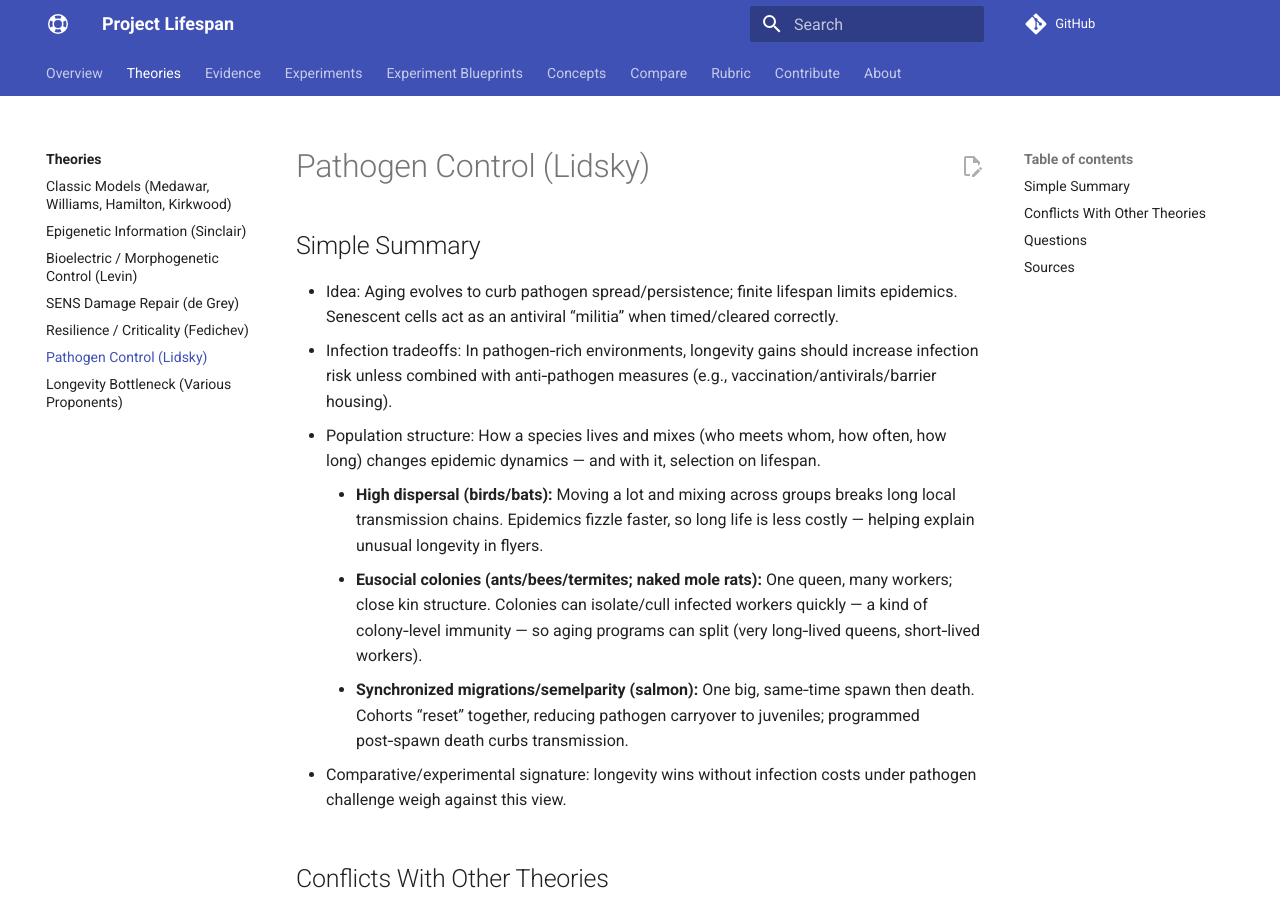
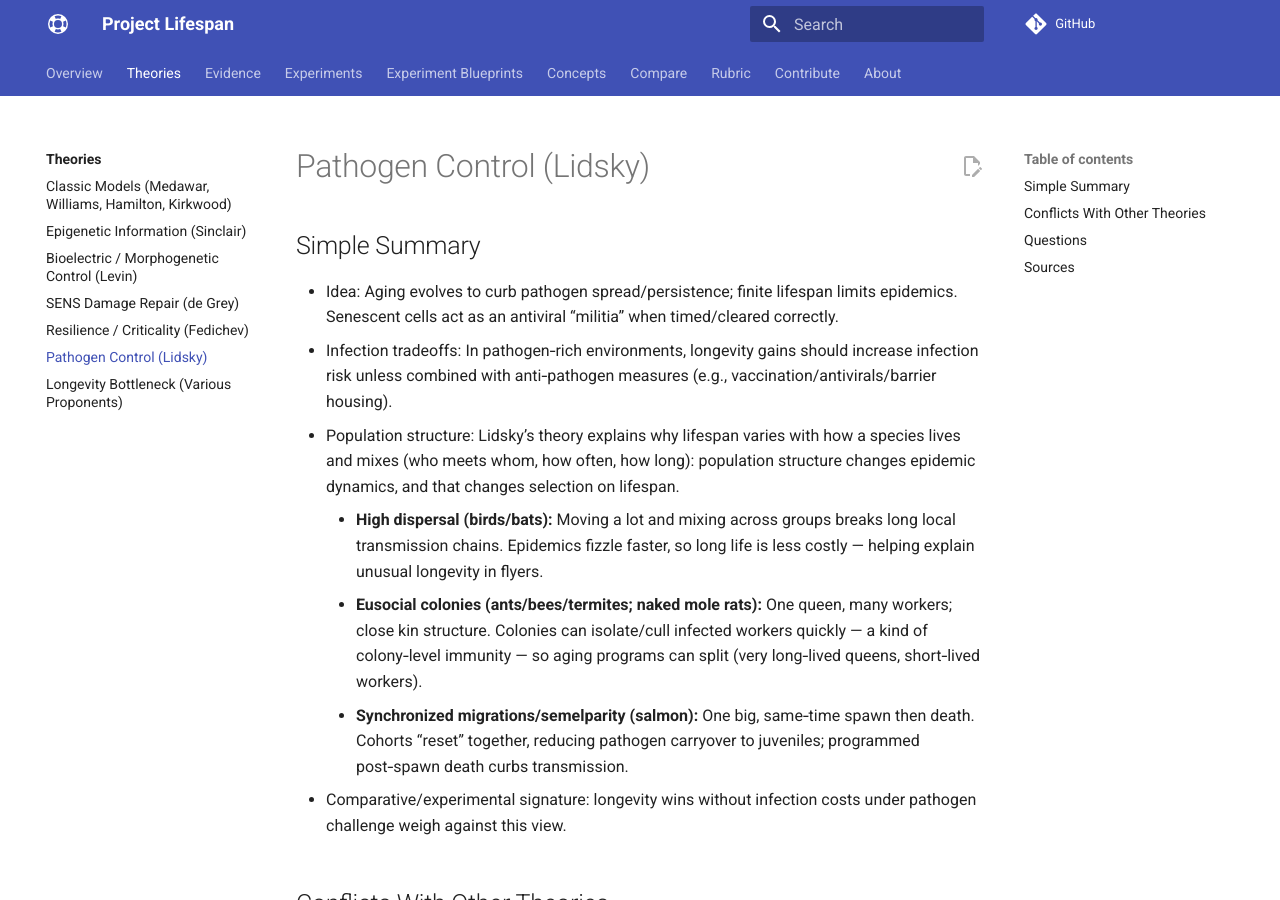
Before and after one commit to djgish485/project-lifespan, an MkDocs documentation site: the page built from docs/theories/pathogen_control.md, in a window 1280 px wide and 900 px high. Built offline with MkDocs 1.6.1 and Material for MkDocs 9.7.7, drawn with Linux system fonts in a browser that asks for light colours; comment, search, counter and statistics services are not loaded.

Commit message:
docs(pathogen-control): clarify that PC explains lifespan variation via population structure

```diff
--- a/docs/theories/pathogen_control.md
+++ b/docs/theories/pathogen_control.md
@@ -25,7 +25,7 @@ tags:
 
 - Idea: Aging evolves to curb pathogen spread/persistence; finite lifespan limits epidemics. Senescent cells act as an antiviral “militia” when timed/cleared correctly.
 - Infection tradeoffs: In pathogen‑rich environments, longevity gains should increase infection risk unless combined with anti‑pathogen measures (e.g., vaccination/antivirals/barrier housing).
- - Population structure: How a species lives and mixes (who meets whom, how often, how long) changes epidemic dynamics — and with it, selection on lifespan.
+ - Population structure: Lidsky’s theory explains why lifespan varies with how a species lives and mixes (who meets whom, how often, how long): population structure changes epidemic dynamics, and that changes selection on lifespan.
    <ul>
      <li><strong>High dispersal (birds/bats):</strong> Moving a lot and mixing across groups breaks long local transmission chains. Epidemics fizzle faster, so long life is less costly — helping explain unusual longevity in flyers.</li>
      <li><strong>Eusocial colonies (ants/bees/termites; naked mole rats):</strong> One queen, many workers; close kin structure. Colonies can isolate/cull infected workers quickly — a kind of colony‑level immunity — so aging programs can split (very long‑lived queens, short‑lived workers).</li>
```
